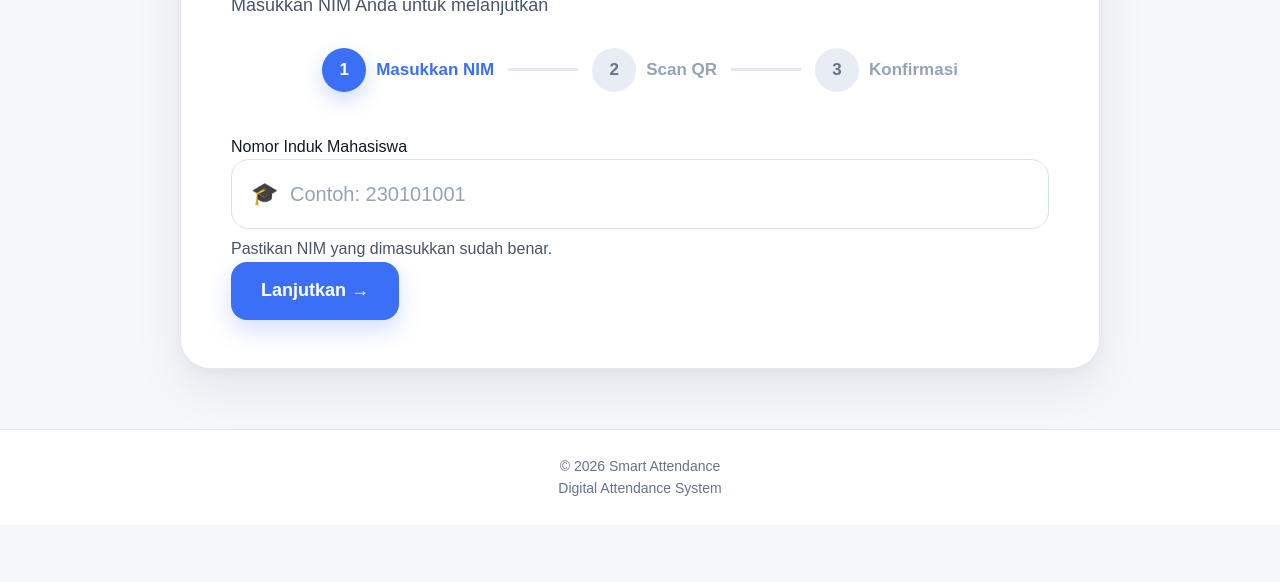
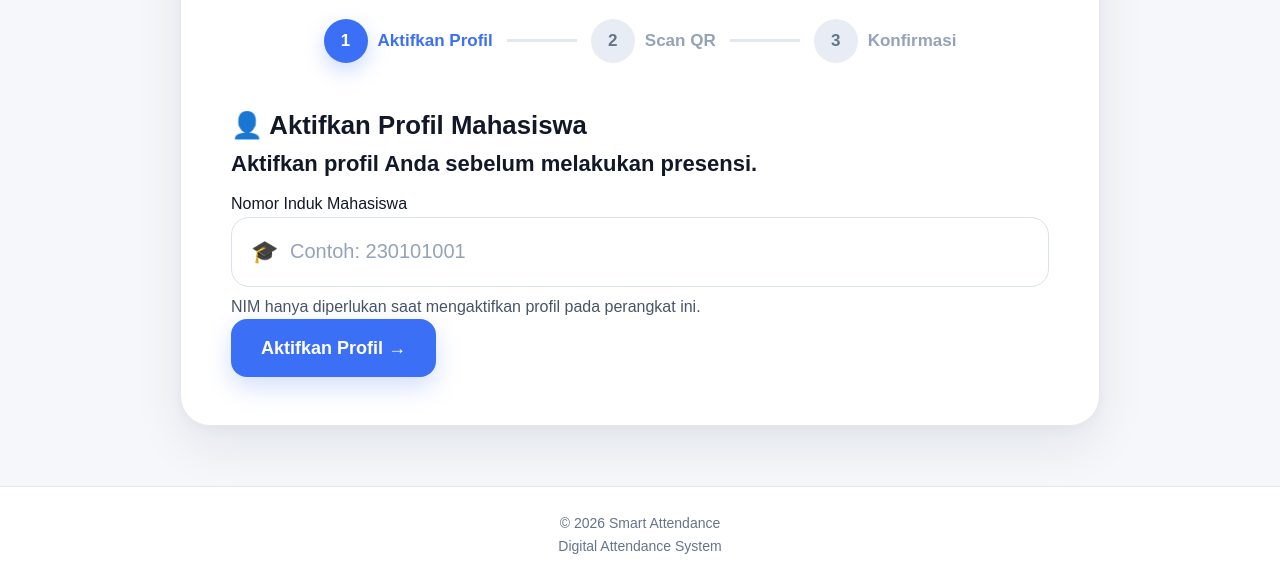
Before and after one commit to teukuikhyar/smart-attendance, a plain HTML site: page index.html in a window 1280 px wide. Shown: the part 525-1107 px from the top of the page. Before the commit the page ends 1050 px from the top, so only its background shows below. Drawn offline with Linux system fonts and the light colour scheme.

Commit message:
Update attendance flow UI

```diff
--- a/index.html
+++ b/index.html
@@ -1,28 +1,35 @@
 <!DOCTYPE html>
 <html lang="id">
+
 <head>
     <meta charset="UTF-8">
     <meta name="viewport" content="width=device-width, initial-scale=1.0">
 
     <title>Smart Attendance</title>
 
-    <!-- CSS -->
+    <!-- ================= CSS ================= -->
     <link rel="stylesheet" href="css/style.css">
 
-    <!-- QR Scanner -->
+    <!-- ================= QR SCANNER ================= -->
     <script src="https://unpkg.com/html5-qrcode" type="text/javascript"></script>
 
-    <!-- QR Generator -->
+    <!-- ================= QR GENERATOR ================= -->
     <script src="https://cdnjs.cloudflare.com/ajax/libs/qrcodejs/1.0.0/qrcode.min.js"></script>
 </head>
 
+
 <body>
 
-    <!-- ================= NAVBAR ================= -->
+    <!-- ========================================================= -->
+    <!-- NAVBAR -->
+    <!-- ========================================================= -->
+
     <header class="navbar">
+
         <div class="nav-container">
 
             <div class="logo">
+
                 <div class="logo-icon">
                     ✓
                 </div>
@@ -36,9 +43,12 @@
                         Digital Attendance System
                     </p>
                 </div>
+
             </div>
 
+
             <nav class="nav-menu">
+
                 <a href="index.html" class="active">
                     Presensi
                 </a>
@@ -50,33 +60,48 @@
                 <a href="admin.html">
                     Admin
                 </a>
+
             </nav>
 
         </div>
+
     </header>
 
 
-    <!-- ================= MAIN ================= -->
+
+    <!-- ========================================================= -->
+    <!-- MAIN -->
+    <!-- ========================================================= -->
+
     <main>
 
-        <!-- ================= HERO ================= -->
+
+        <!-- ===================================================== -->
+        <!-- HERO -->
+        <!-- ===================================================== -->
+
         <section class="hero">
 
             <div class="hero-content">
 
                 <div class="hero-badge">
+
                     <span class="status-dot"></span>
+
                     Sistem Presensi Online
+
                 </div>
+
 
                 <h1>
                     Presensi Kuliah
                     <span>Lebih Cepat</span>
                 </h1>
 
+
                 <p>
                     Lakukan presensi perkuliahan dengan mudah
-                    menggunakan NIM dan QR Code yang tersedia
+                    menggunakan QR Code yang tersedia
                     pada setiap sesi.
                 </p>
 
@@ -85,47 +110,72 @@
         </section>
 
 
-        <!-- ================= PRESENSI ================= -->
+
+        <!-- ===================================================== -->
+        <!-- PRESENSI -->
+        <!-- ===================================================== -->
+
         <section class="attendance-section">
 
             <div class="attendance-card">
 
-                <!-- ================= HEADER ================= -->
+
+                <!-- ================================================= -->
+                <!-- HEADER CARD -->
+                <!-- ================================================= -->
+
                 <div class="card-header">
 
                     <div class="card-icon">
                         👨‍🎓
                     </div>
 
+
                     <div>
+
                         <h2>
                             Mulai Presensi
                         </h2>
 
                         <p>
-                            Masukkan NIM Anda untuk melanjutkan
+                            Aktifkan profil Anda sebelum melakukan presensi
                         </p>
+
                     </div>
 
                 </div>
 
 
-                <!-- ================= STEP INDICATOR ================= -->
+
+                <!-- ================================================= -->
+                <!-- STEP INDICATOR -->
+                <!-- ================================================= -->
+
                 <div class="steps">
 
+
+                    <!-- STEP 1 -->
+
                     <div class="step active">
+
                         <div class="step-number">
                             1
                         </div>
 
                         <span>
-                            Masukkan NIM
+                            Aktifkan Profil
                         </span>
+
                     </div>
+
 
                     <div class="step-line"></div>
 
+
+                    <!-- STEP 2 -->
+
                     <div class="step">
+
                         <div class="step-number">
                             2
                         </div>
@@ -133,11 +183,17 @@
                         <span>
                             Scan QR
                         </span>
+
                     </div>
+
 
                     <div class="step-line"></div>
 
+
+                    <!-- STEP 3 -->
+
                     <div class="step">
+
                         <div class="step-number">
                             3
                         </div>
@@ -145,26 +201,54 @@
                         <span>
                             Konfirmasi
                         </span>
+
                     </div>
 
                 </div>
 
 
+
                 <!-- ================================================= -->
-                <!-- STEP 1 : NIM -->
+                <!-- STEP 1 : AKTIFKAN PROFIL -->
                 <!-- ================================================= -->
 
-                <div id="nimSection" class="form-section">
+                <div
+                    id="nimSection"
+                    class="form-section"
+                >
+
+                    <div class="section-title">
+
+                        <div>
+
+                            <h3>
+                                👤 Aktifkan Profil Mahasiswa
+                            </h3>
+
+                            <p>
+                                Aktifkan profil Anda sebelum melakukan presensi.
+                            </p>
+
+                        </div>
+
+                    </div>
+
+
+                    <!-- LABEL NIM -->
 
                     <label for="nimInput">
                         Nomor Induk Mahasiswa
                     </label>
+
+
+                    <!-- INPUT NIM -->
 
                     <div class="input-wrapper">
 
                         <span class="input-icon">
                             🎓
                         </span>
+
 
                         <input
                             type="text"
@@ -175,22 +259,33 @@
 
                     </div>
 
+
+                    <!-- KETERANGAN -->
+
                     <p class="input-help">
-                        Pastikan NIM yang dimasukkan sudah benar.
+                        NIM hanya diperlukan saat mengaktifkan profil
+                        pada perangkat ini.
                     </p>
+
+
+                    <!-- BUTTON AKTIFKAN -->
 
                     <button
                         type="button"
                         id="continueBtn"
                         class="btn-primary"
                     >
-                        Lanjutkan
+
+                        Aktifkan Profil
+
                         <span>
                             →
                         </span>
+
                     </button>
 
                 </div>
+
 
 
                 <!-- ================================================= -->
@@ -202,12 +297,13 @@
                     class="form-section hidden"
                 >
 
+
                     <div class="section-title">
 
                         <div>
 
                             <h3>
-                                Scan QR Code
+                                📷 Scan QR Code
                             </h3>
 
                             <p>
@@ -220,22 +316,28 @@
 
 
                     <!-- AREA KAMERA -->
+
                     <div id="reader"></div>
 
+
+                    <!-- KEMBALI -->
 
                     <button
                         type="button"
                         class="btn-secondary"
                         onclick="resetAttendance()"
                     >
+
                         ← Kembali
+
                     </button>
 
                 </div>
 
 
+
                 <!-- ================================================= -->
-                <!-- STEP 3 : CONFIRMATION -->
+                <!-- STEP 3 : KONFIRMASI -->
                 <!-- ================================================= -->
 
                 <div
@@ -243,22 +345,30 @@
                     class="form-section hidden"
                 >
 
+
                     <div class="success-icon">
                         ✓
                     </div>
 
+
                     <h3 class="center-title">
                         QR Code Berhasil Dibaca
                     </h3>
+
 
                     <p class="center-text">
                         Periksa data berikut sebelum melakukan presensi.
                     </p>
 
 
+
+                    <!-- DATA KONFIRMASI -->
+
                     <div class="confirmation-box">
 
+
                         <!-- NAMA -->
+
                         <div class="info-row">
 
                             <span>
@@ -273,6 +383,7 @@
 
 
                         <!-- NIM -->
+
                         <div class="info-row">
 
                             <span>
@@ -287,6 +398,7 @@
 
 
                         <!-- MATA KULIAH -->
+
                         <div class="info-row">
 
                             <span>
@@ -301,6 +413,7 @@
 
 
                         <!-- PERTEMUAN -->
+
                         <div class="info-row">
 
                             <span>
@@ -316,34 +429,43 @@
                     </div>
 
 
-                    <!-- TOMBOL PRESENSI -->
+
+                    <!-- BUTTON PRESENSI -->
+
                     <button
                         type="button"
                         id="submitBtn"
                         class="btn-primary"
                     >
+
                         Presensi Sekarang
 
                         <span>
                             ✓
                         </span>
+
                     </button>
 
 
-                    <!-- TOMBOL BATAL -->
+
+                    <!-- BUTTON BATAL -->
+
                     <button
                         type="button"
                         id="resetBtn"
                         class="btn-secondary"
                     >
+
                         Batalkan
+
                     </button>
 
                 </div>
 
 
+
                 <!-- ================================================= -->
-                <!-- STEP 4 : SUCCESS -->
+                <!-- STEP 4 : PRESENSI BERHASIL -->
                 <!-- ================================================= -->
 
                 <div
@@ -351,22 +473,33 @@
                     class="form-section hidden"
                 >
 
+
+                    <!-- ICON SUCCESS -->
+
                     <div class="success-circle">
                         ✓
                     </div>
 
+
                     <h2 class="success-title">
                         Presensi Berhasil!
                     </h2>
+
 
                     <p class="success-text">
                         Data presensi Anda telah berhasil dicatat.
                     </p>
 
 
-                    <!-- ================= RECEIPT ================= -->
+
+                    <!-- ================================================= -->
+                    <!-- RECEIPT -->
+                    <!-- ================================================= -->
 
                     <div class="attendance-receipt">
+
+
+                        <!-- STATUS -->
 
                         <div class="receipt-header">
 
@@ -384,7 +517,9 @@
                         <div class="receipt-divider"></div>
 
 
+
                         <!-- NIM -->
+
                         <div class="info-row">
 
                             <span>
@@ -398,7 +533,9 @@
                         </div>
 
 
+
                         <!-- NAMA -->
+
                         <div class="info-row">
 
                             <span>
@@ -412,7 +549,9 @@
                         </div>
 
 
+
                         <!-- MATA KULIAH -->
+
                         <div class="info-row">
 
                             <span>
@@ -426,7 +565,9 @@
                         </div>
 
 
+
                         <!-- PERTEMUAN -->
+
                         <div class="info-row">
 
                             <span>
@@ -440,7 +581,9 @@
                         </div>
 
 
+
                         <!-- TANGGAL -->
+
                         <div class="info-row">
 
                             <span>
@@ -454,7 +597,9 @@
                         </div>
 
 
+
                         <!-- WAKTU -->
+
                         <div class="info-row">
 
                             <span>
@@ -468,7 +613,9 @@
                         </div>
 
 
+
                         <!-- SESSION -->
+
                         <div class="info-row">
 
                             <span>
@@ -484,20 +631,26 @@
                     </div>
 
 
+
+                    <!-- ================================================= -->
                     <!-- LIHAT RIWAYAT -->
+                    <!-- ================================================= -->
 
                     <a
                         href="riwayat.html"
                         class="btn-primary button-link"
                     >
+
                         Lihat Riwayat
 
                         <span>
                             →
                         </span>
+
                     </a>
 
                 </div>
+
 
             </div>
 
@@ -506,7 +659,10 @@
     </main>
 
 
-    <!-- ================= FOOTER ================= -->
+
+    <!-- ========================================================= -->
+    <!-- FOOTER -->
+    <!-- ========================================================= -->
 
     <footer class="footer">
 
@@ -521,10 +677,16 @@
     </footer>
 
 
-    <!-- ================= JAVASCRIPT ================= -->
+
+    <!-- ========================================================= -->
+    <!-- JAVASCRIPT -->
+    <!-- ========================================================= -->
 
     <script src="js/config.js"></script>
+
     <script src="js/app.js"></script>
 
+
 </body>
+
 </html>
```
